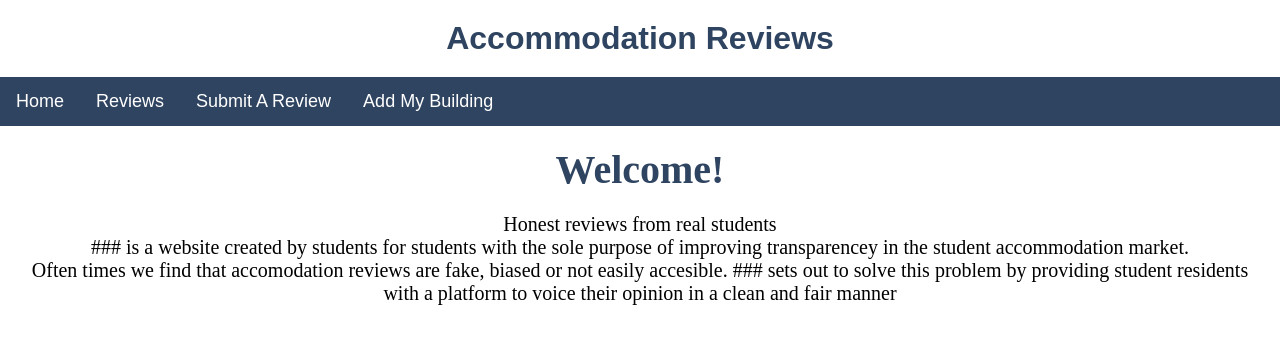
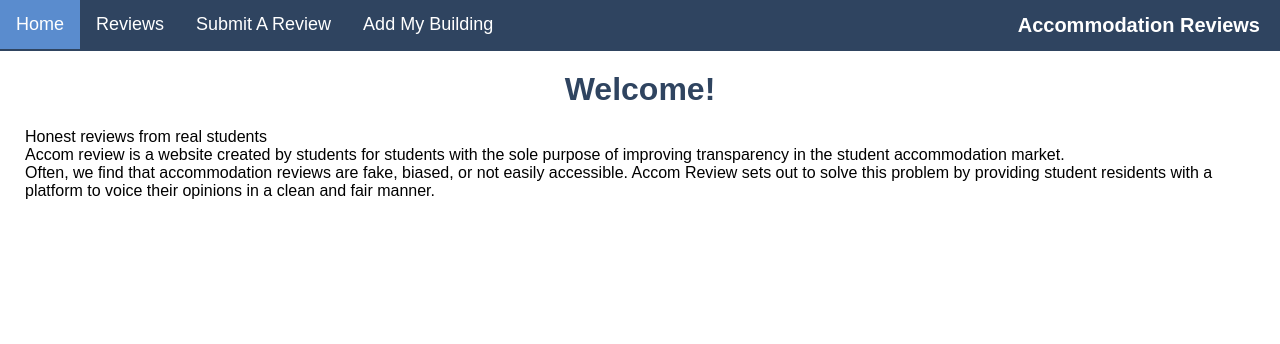
Before and after one commit to JHawkins5/Let-s-Hack-Leicester-2024-Group-17, a plain HTML site: page index.html in a window 1280 px wide. Drawn offline with Linux system fonts and the light colour scheme.

Commit message:
Update index.html

```diff
--- a/index.html
+++ b/index.html
@@ -1,11 +1,4 @@
 <!DOCTYPE html>
-<style>
-  main {
-    font-family: initial;
-    font-size: 20px;
-    text-align: center;
-  }
-</style>
 <html>
 <head>
   <meta charset="utf-8">
@@ -13,21 +6,21 @@
   <title>Leicester Accommodation Reviews</title>
   <link href="style.css" rel="stylesheet" type="text/css" />
 </head>
-  <header>
-    <h1>Accommodation Reviews</h1>
-  </header>
+<body>
   <nav>
     <ul>
       <li><a href="index.html">Home</a></li>
       <li><a href="reviews.html">Reviews</a></li>
       <li><a href="form.html">Submit A Review</a></li>
       <li><a href="addbuilding.html">Add My Building</a></li>
+      <li class="title">Accommodation Reviews</li>
     </ul>
   </nav>
+
+  <!-- Main Content -->
   <main>
     <h1>Welcome!</h1>
     <p>Honest reviews from real students</p>
-  <p>### is a website created by students for students with the sole purpose of improving transparencey in the student accommodation market.</p>
-  <p>Often times we find that accomodation reviews are fake, biased or not easily accesible. ### sets out to solve this problem by providing student residents with a platform to voice their opinion in a clean and fair manner</p>
+    <p>Accom review is a website created by students for students with the sole purpose of improving transparency in the student accommodation market.</p>
+    <p>Often, we find that accommodation reviews are fake, biased, or not easily accessible. Accom Review sets out to solve this problem by providing student residents with a platform to voice their opinions in a clean and fair manner.</p>
   </main>
-</html>
```
Lines whose indentation alone changed are shown as unchanged.
